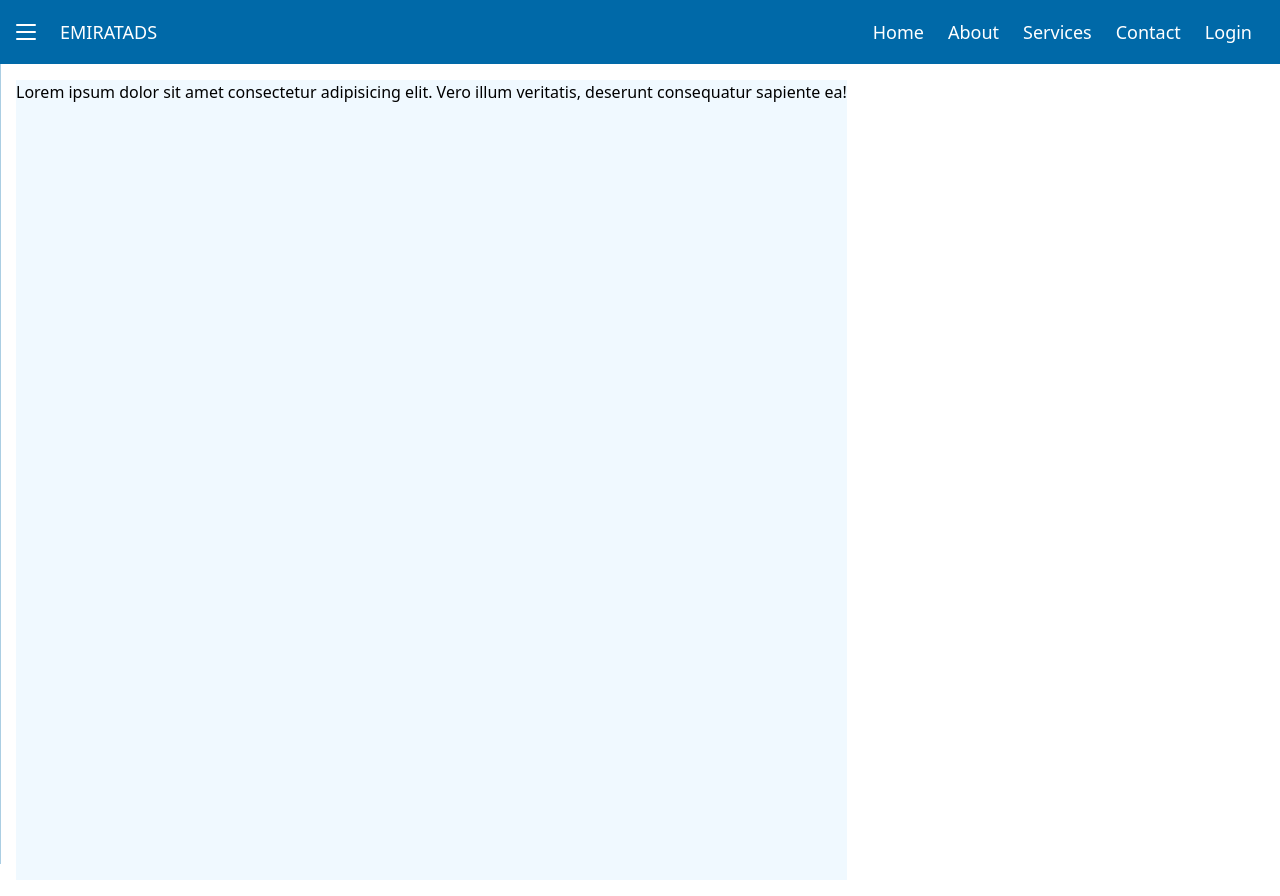
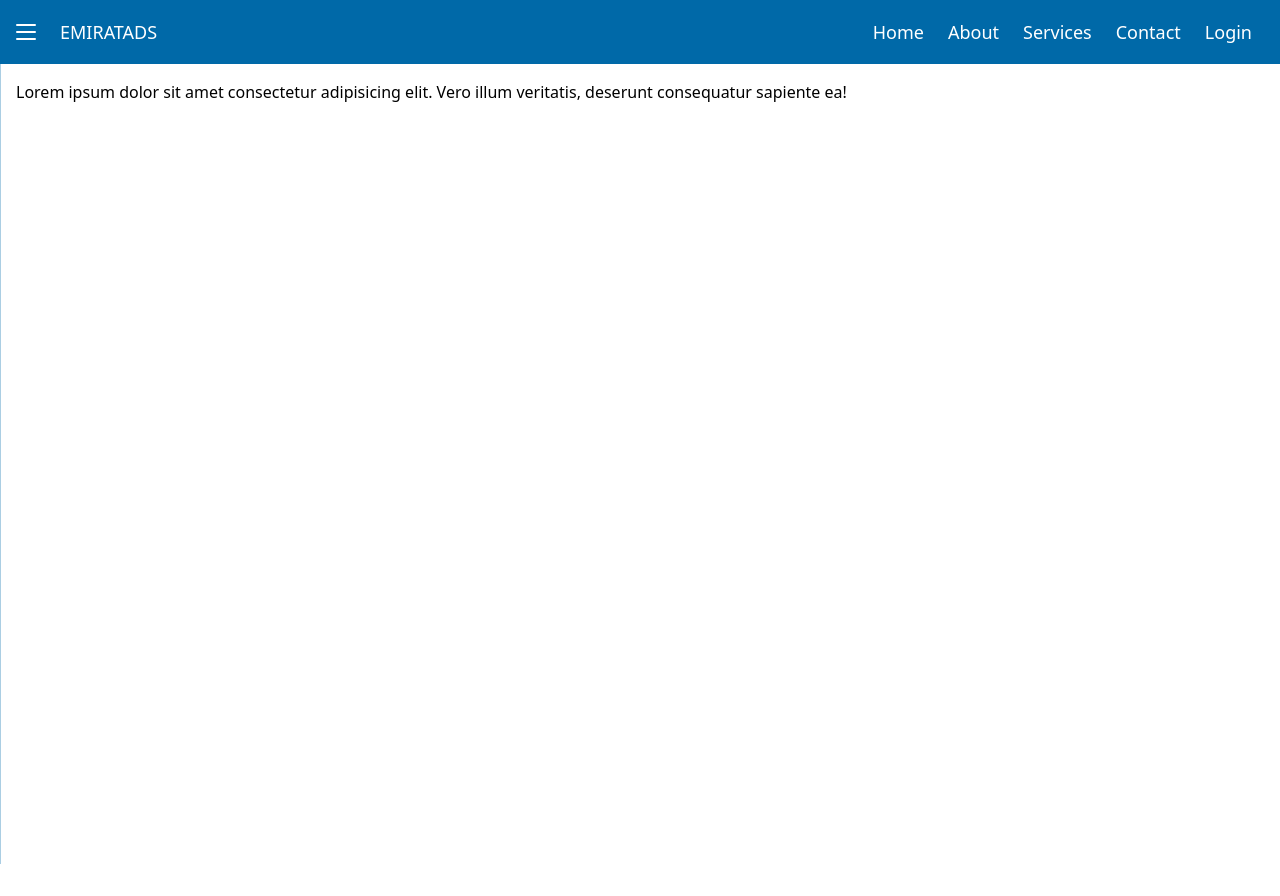
Before and after one commit to AlissonGSantos/DAC-UFPR-Trabalho-Final, a Next.js app in the folder frontend/emiratads/: page / in a window 1280 px wide. After the commit the page ends 800 px from the top, so only its background shows below. Built offline with nearby package versions, Linux system fonts and the light colour scheme.

Commit message:
fix scrolling bug

```diff
--- a/frontend/emiratads/app/components/Navbar/Navbar.tsx
+++ b/frontend/emiratads/app/components/Navbar/Navbar.tsx
@@ -25,23 +25,23 @@ const Navbar: React.FC<NavbarProps> = ({ children }) => {
           {!isOpen && (
             <div id="shortcuts-session" className="hidden md:flex h-full">
               {shortcuts.map((shortcut, index) => (
-                <Shortcut key={index} {...shortcut} />
+                <Shortcut key={`${shortcut.name}-${index}`} {...shortcut} />
               ))}
             </div>
           )}
         </nav>
-        <div className="flex">
+        <div className="fixed h-screen">
           {/* SIDEBAR */}
           <div
-            className={`fixed h-full bg-sky-700 ${
+            className={`fixed h-screen bg-sky-700 ${
               isOpen ? "w-full lg:w-64" : "max-w-none"
             } transform transition-transform duration-300 ease-in-out ${
               isOpen ? "translate-x-0" : "-translate-x-full"
             }`}
           >
             <div className="flex flex-col items-center gap-4 py-8 h-screen bg-sky-700">
-              {shortcuts.map((shortcut, index) => (
-                <Shortcut key={index} {...shortcut} />
+              {shortcuts.map((shortcut,index) => (
+                <Shortcut key={`${shortcut.name}-${index}`} {...shortcut} />
               ))}
             </div>
           </div>
--- a/frontend/emiratads/app/page.tsx
+++ b/frontend/emiratads/app/page.tsx
@@ -1,7 +1,9 @@
 export default function Home() {
   return (
-   <div className="h-screen w-full bg-sky-50">
-    <p>Lorem ipsum dolor sit amet consectetur adipisicing elit. Vero illum veritatis, deserunt consequatur sapiente ea!</p>
-   </div>
+    <div className="h-screen">
+
+
+      <p>Lorem ipsum dolor sit amet consectetur adipisicing elit. Vero illum veritatis, deserunt consequatur sapiente ea!</p>
+    </div>
   );
 }
```
